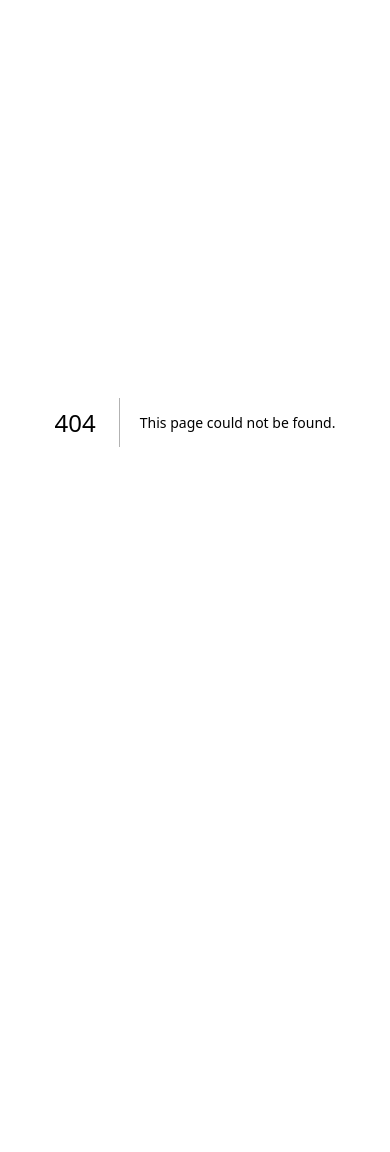
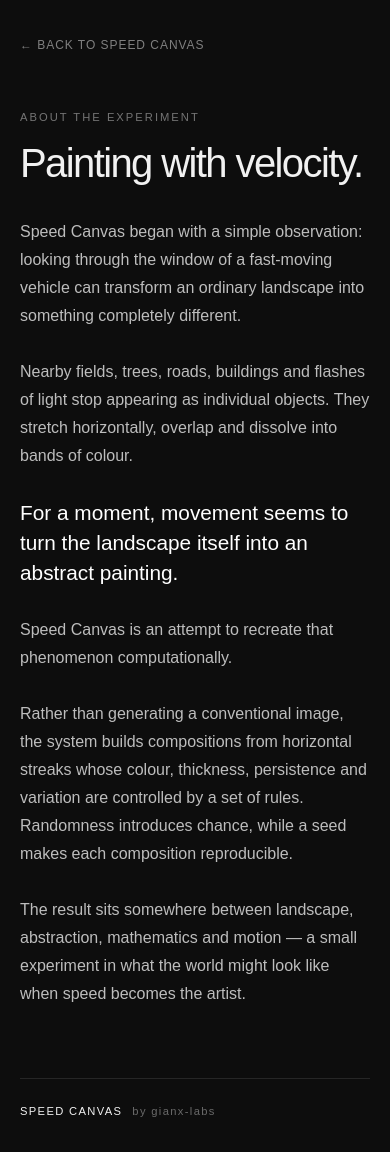
Before and after one commit to gianx360/speed-canvas, a Next.js app: page /about in a window 390 px wide. Before the commit this address had no page. Before the commit the page ends 844 px from the top, so only its background shows below. Built offline with nearby package versions, Linux system fonts and the light colour scheme.

Commit message:
Add mobile sticky canvas and Speed Canvas story

```diff
--- /dev/null
+++ b/app/about/about.module.css
@@ -0,0 +1,92 @@
+.page {
+  min-height: 100vh;
+  background: #0d0d0d;
+  color: #f1f1f1;
+  padding: 60px 24px;
+}
+
+.container {
+  width: 100%;
+  max-width: 760px;
+  margin: 0 auto;
+}
+
+.back {
+  display: inline-block;
+  margin-bottom: 80px;
+  color: inherit;
+  text-decoration: none;
+  font-size: 0.75rem;
+  letter-spacing: 0.08em;
+  text-transform: uppercase;
+  opacity: 0.5;
+}
+
+.back:hover {
+  opacity: 1;
+}
+
+.eyebrow {
+  margin: 0 0 18px;
+  font-size: 0.7rem;
+  letter-spacing: 0.18em;
+  opacity: 0.45;
+}
+
+.container h1 {
+  margin: 0 0 50px;
+  font-size: clamp(2.5rem, 7vw, 5rem);
+  line-height: 0.95;
+  font-weight: 400;
+  letter-spacing: -0.04em;
+}
+
+.story {
+  max-width: 620px;
+}
+
+.story p {
+  margin: 0 0 28px;
+  font-size: clamp(1rem, 2vw, 1.25rem);
+  line-height: 1.75;
+  color: #bdbdbd;
+}
+
+.story p:nth-child(3) {
+  color: #ffffff;
+  font-size: clamp(1.3rem, 3vw, 1.8rem);
+  line-height: 1.45;
+}
+
+.footer {
+  display: flex;
+  gap: 10px;
+  margin-top: 100px;
+  padding-top: 24px;
+  border-top: 1px solid #262626;
+  font-size: 0.7rem;
+  letter-spacing: 0.12em;
+}
+
+.footer span {
+  opacity: 0.4;
+  text-transform: lowercase;
+}
+
+@media (max-width: 600px) {
+  .page {
+    padding: 32px 20px;
+  }
+
+  .back {
+    margin-bottom: 55px;
+  }
+
+  .container h1 {
+    margin-bottom: 36px;
+  }
+
+  .footer {
+    margin-top: 70px;
+  }
+}
--- /dev/null
+++ b/app/about/page.tsx
@@ -0,0 +1,61 @@
+import Link from "next/link";
+import styles from "./about.module.css";
+
+export default function AboutPage() {
+  return (
+    <main className={styles.page}>
+      <div className={styles.container}>
+        <Link href="/" className={styles.back}>
+          ← Back to Speed Canvas
+        </Link>
+
+        <p className={styles.eyebrow}>ABOUT THE EXPERIMENT</p>
+
+        <h1>Painting with velocity.</h1>
+
+        <div className={styles.story}>
+          <p>
+            Speed Canvas began with a simple observation: looking through
+            the window of a fast-moving vehicle can transform an ordinary
+            landscape into something completely different.
+          </p>
+
+          <p>
+            Nearby fields, trees, roads, buildings and flashes of light
+            stop appearing as individual objects. They stretch horizontally,
+            overlap and dissolve into bands of colour.
+          </p>
+
+          <p>
+            For a moment, movement seems to turn the landscape itself
+            into an abstract painting.
+          </p>
+
+          <p>
+            Speed Canvas is an attempt to recreate that phenomenon
+            computationally.
+          </p>
+
+          <p>
+            Rather than generating a conventional image, the system builds
+            compositions from horizontal streaks whose colour, thickness,
+            persistence and variation are controlled by a set of rules.
+            Randomness introduces chance, while a seed makes each composition
+            reproducible.
+          </p>
+
+          <p>
+            The result sits somewhere between landscape, abstraction,
+            mathematics and motion — a small experiment in what the world
+            might look like when speed becomes the artist.
+          </p>
+        </div>
+
+        <footer className={styles.footer}>
+          SPEED CANVAS
+          <span>by gianx-labs</span>
+        </footer>
+      </div>
+    </main>
+  );
+}
--- a/app/page.tsx
+++ b/app/page.tsx
@@ -81,8 +81,9 @@ export default function Home() {
     <main className={styles.page}>
       <header className={styles.header}>
         <div>
-          <div className={styles.brand}>
-            SPEED CANVAS
+          <div className={styles.brandLine}>
+            <h1>SPEED CANVAS</h1>
+            <span className={styles.byline}>by gianx-labs</span>
           </div>
 
           <h1>
@@ -98,6 +99,10 @@ export default function Home() {
           V0.2
         </div>
       </header>
+
+            <a href="/about/" className={styles.aboutLink}>
+              About this experiment ↗
+            </a>
 
       <div className={styles.workspace}>
         <div className={styles.sidebar}>
```
Also changed, not shown: app/page.module.css (+31 -0 lines).
